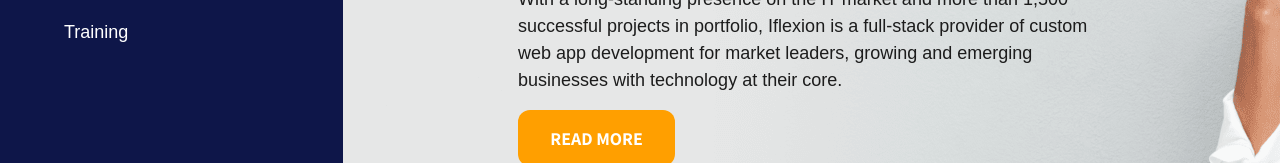
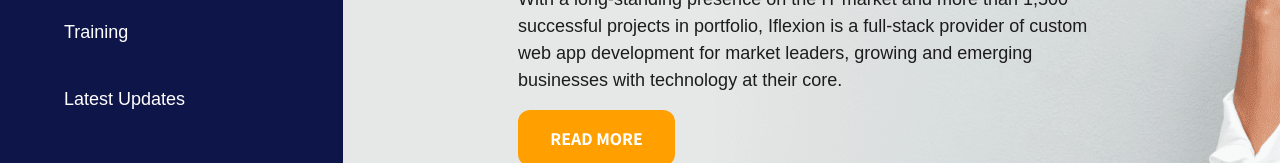
Before and after one commit to Rutkitsa/columns, a plain HTML site: page index.html in a window 1280 px wide. Shown: the part 419-582 px from the top of the page. Drawn offline with Linux system fonts and the light colour scheme.

Commit message:
Update index.html

```diff
--- a/index.html
+++ b/index.html
@@ -17,6 +17,7 @@
             <a  href="#">Azure Cloud</a>
             <a  href="#">ERP</a>
             <a  href="#">Training</a>
+            <a  href="./news.html">Latest Updates</a>
 
         </div><div class="main-container">
                 <div class="center-container">
```
